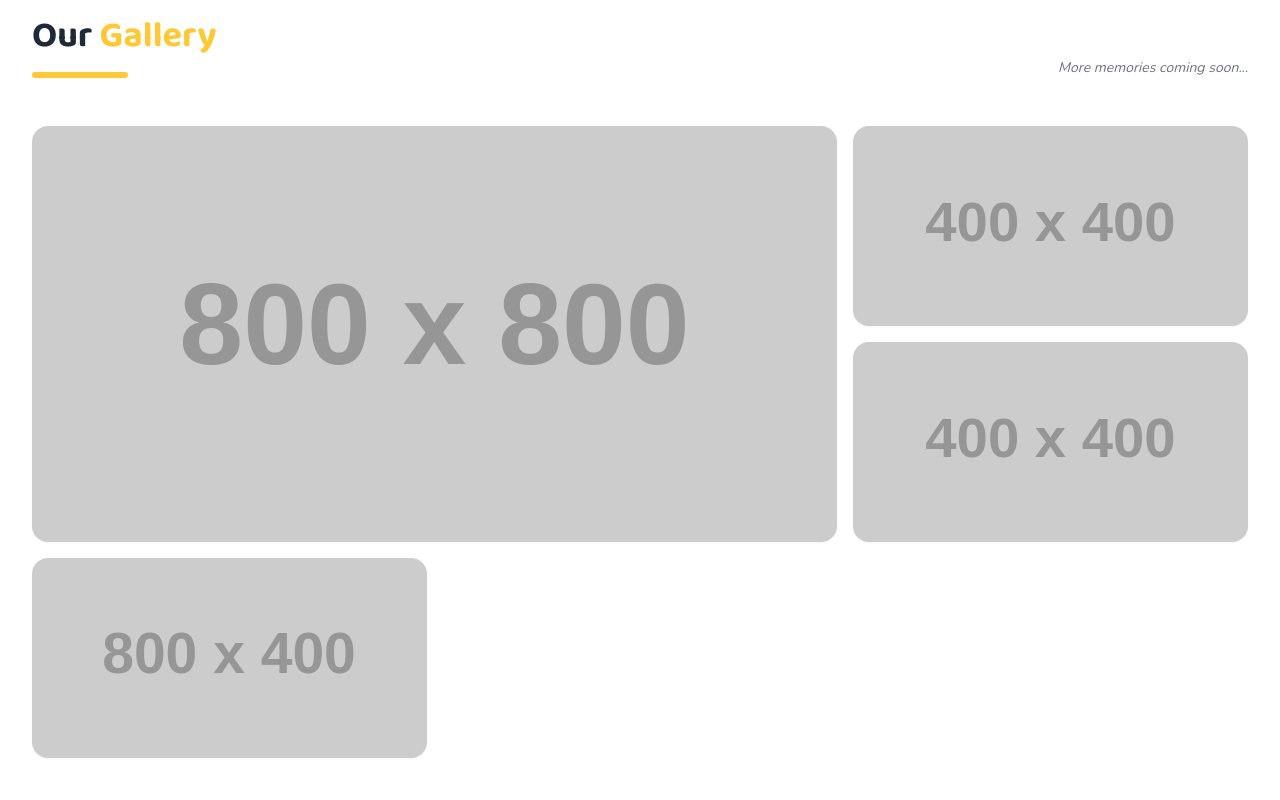
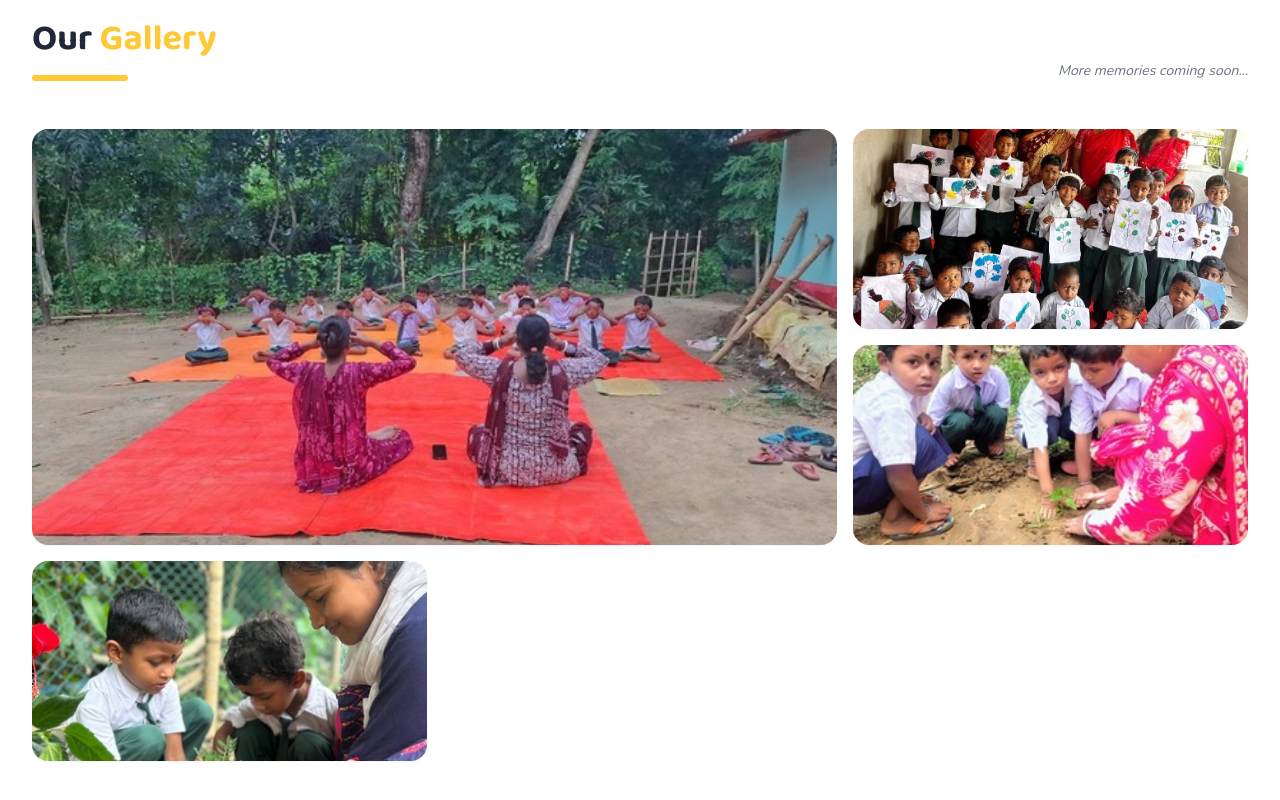
Before and after one commit to bru8az/rkvm, a plain HTML site: page index.html in a window 1280 px wide. Shown: the part 2260-3060 px from the top of the page. Drawn offline with nearby package versions, Linux system fonts and the light colour scheme; placeholder pictures from the web are drawn by us.

Commit message:
Replace placeholder images with local images

```diff
--- a/index.html
+++ b/index.html
@@ -193,7 +193,7 @@
 
             <div class="grid grid-cols-1 md:grid-cols-2 gap-12 items-center">
                 <div class="order-2 md:order-1 relative rounded-3xl overflow-hidden shadow-xl">
-                     <img src="https://placehold.co/800x600/FF8A00/FFFFFF?text=School+Building" alt="School Building" class="w-full h-auto object-cover hover:scale-105 transition-transform duration-500">
+                     <img src="/rkvm_photo.png" alt="School Building" class="w-full h-auto object-cover hover:scale-105 transition-transform duration-500">
                      <div class="absolute inset-0 bg-gradient-to-t from-black/50 to-transparent"></div>
                      <div class="absolute bottom-6 left-6 text-white">
                          <p class="font-display text-2xl font-bold">Since 2026</p>
@@ -281,7 +281,7 @@
 
                 <!-- Large Image (Spans 2 rows and 2 columns on desktop) -->
                 <div class="col-span-2 row-span-2 group relative rounded-2xl overflow-hidden shadow-sm hover:shadow-lg transition-all cursor-pointer">
-                    <img src="https://placehold.co/800x800/e2e8f0/64748b?text=School+Premises" alt="School premises" class="w-full h-full object-cover transition-transform duration-700 group-hover:scale-110">
+                    <img src="/rkvm-6.jpg" alt="School premises" class="w-full h-full object-cover transition-transform duration-700 group-hover:scale-110">
                     <div class="absolute inset-0 bg-black/40 opacity-0 group-hover:opacity-100 transition-opacity duration-300 flex items-center justify-center">
                         <span class="text-white font-bold text-lg border-2 border-white px-4 py-2 rounded-lg">Our Campus</span>
                     </div>
@@ -289,14 +289,14 @@
 
                 <!-- Regular Images -->
                 <div class="group relative rounded-2xl overflow-hidden shadow-sm hover:shadow-lg transition-all cursor-pointer">
-                    <img src="https://placehold.co/400x400/e2e8f0/64748b?text=Drawing+Class" alt="Drawing Class" class="w-full h-full object-cover transition-transform duration-700 group-hover:scale-110">
+                    <img src="/ramkrishna-vidyamandir-students.jpeg" alt="Drawing Class" class="w-full h-full object-cover transition-transform duration-700 group-hover:scale-110">
                     <div class="absolute inset-0 bg-black/40 opacity-0 group-hover:opacity-100 transition-opacity duration-300 flex items-center justify-center">
                         <span class="text-white font-bold">Drawing Class</span>
                     </div>
                 </div>
 
                 <div class="group relative rounded-2xl overflow-hidden shadow-sm hover:shadow-lg transition-all cursor-pointer">
-                    <img src="https://placehold.co/400x400/e2e8f0/64748b?text=Yoga+Session" alt="Yoga Session" class="w-full h-full object-cover transition-transform duration-700 group-hover:scale-110">
+                    <img src="/rkvm-3.jpg" alt="Yoga Session" class="w-full h-full object-cover transition-transform duration-700 group-hover:scale-110">
                     <div class="absolute inset-0 bg-black/40 opacity-0 group-hover:opacity-100 transition-opacity duration-300 flex items-center justify-center">
                         <span class="text-white font-bold">Yoga Session</span>
                     </div>
@@ -304,7 +304,7 @@
 
                 <!-- Spans 2 columns on mobile, 1 on desktop -->
                 <div class="col-span-2 md:col-span-1 group relative rounded-2xl overflow-hidden shadow-sm hover:shadow-lg transition-all cursor-pointer">
-                    <img src="https://placehold.co/800x400/e2e8f0/64748b?text=Playground" alt="Playground" class="w-full h-full object-cover transition-transform duration-700 group-hover:scale-110">
+                    <img src="/rkvm-4.jpg" alt="Playground" class="w-full h-full object-cover transition-transform duration-700 group-hover:scale-110">
                     <div class="absolute inset-0 bg-black/40 opacity-0 group-hover:opacity-100 transition-opacity duration-300 flex items-center justify-center">
                         <span class="text-white font-bold">Outdoor Play</span>
                     </div>
```
